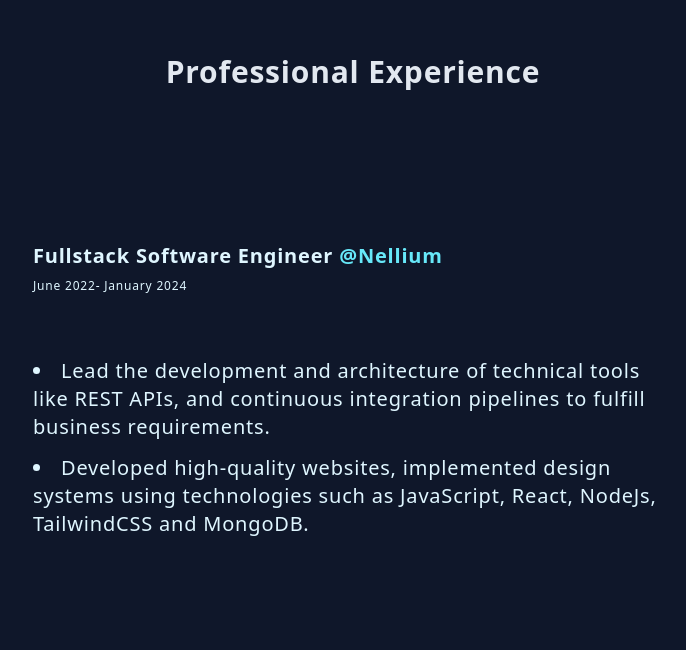
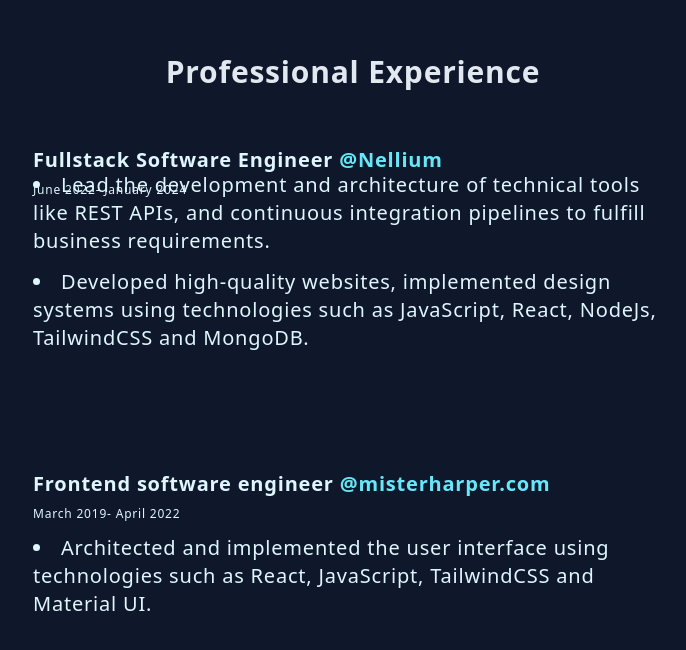
Before and after one commit to Sergyoubi/Current-Portfolio, a React (Create React App) app: page / in a window 1280 px wide. Shown: the part 844-1494 px from the top of the page, without its empty margins (287-973 px from the left). Built offline with nearby package versions, Linux system fonts and the light colour scheme.

Commit message:
added new exp

```diff
--- a/src/Components/Partial/Experience.js
+++ b/src/Components/Partial/Experience.js
@@ -8,8 +8,7 @@
           Professional Experience
         </p>
       </div>
-
-      <div className="w-full h-[90%] lg:h-[70%] xl:h-[80%] bg-slate-900 flex justify-center items-center">
+      <div className="w-full h-[90%] lg:h-[70%] xl:h-[40%] bg-slate-900 flex justify-center items-center">
         <div className="w-[80%] lg:w-[50%] h-[80%] flex flex-col justify-center items-center">
           <div className="w-full h-[25%] lg:h-[20%] flex flex-col justify-center items-start space-y-2">
             <Fade delay={500} duration={1800} triggerOnce>
@@ -48,10 +47,9 @@
           </div>
         </div>
       </div>
-      {/*
-      <div className="w-full h-[90%] lg:h-[70%] xl:h-[80%] bg-slate-900 flex justify-center items-center">
-        <div className="w-[80%] lg:w-[50%] h-[80%] flex flex-col justify-center items-center">
-          <div className="w-full h-[25%] lg:h-[20%] flex flex-col justify-center items-start space-y-2">
+      <div className="w-full h-[90%] lg:h-[40%] bg-slate-900 flex justify-center items-center">
+        <div className="w-[80%] lg:w-[50%] h-[50%] flex flex-col justify-center items-center">
+          <div className="w-full h-[25%] flex flex-col justify-center items-start space-y-2">
             <Fade delay={500} duration={1800} triggerOnce>
               <p className="text-light text-lg lg:text-xl font-bold tracking-[0.8px]">
                 Frontend software engineer {""}
@@ -83,7 +81,6 @@
           </div>
         </div>
       </div>
-      */}
     </>
   );
 };
```
